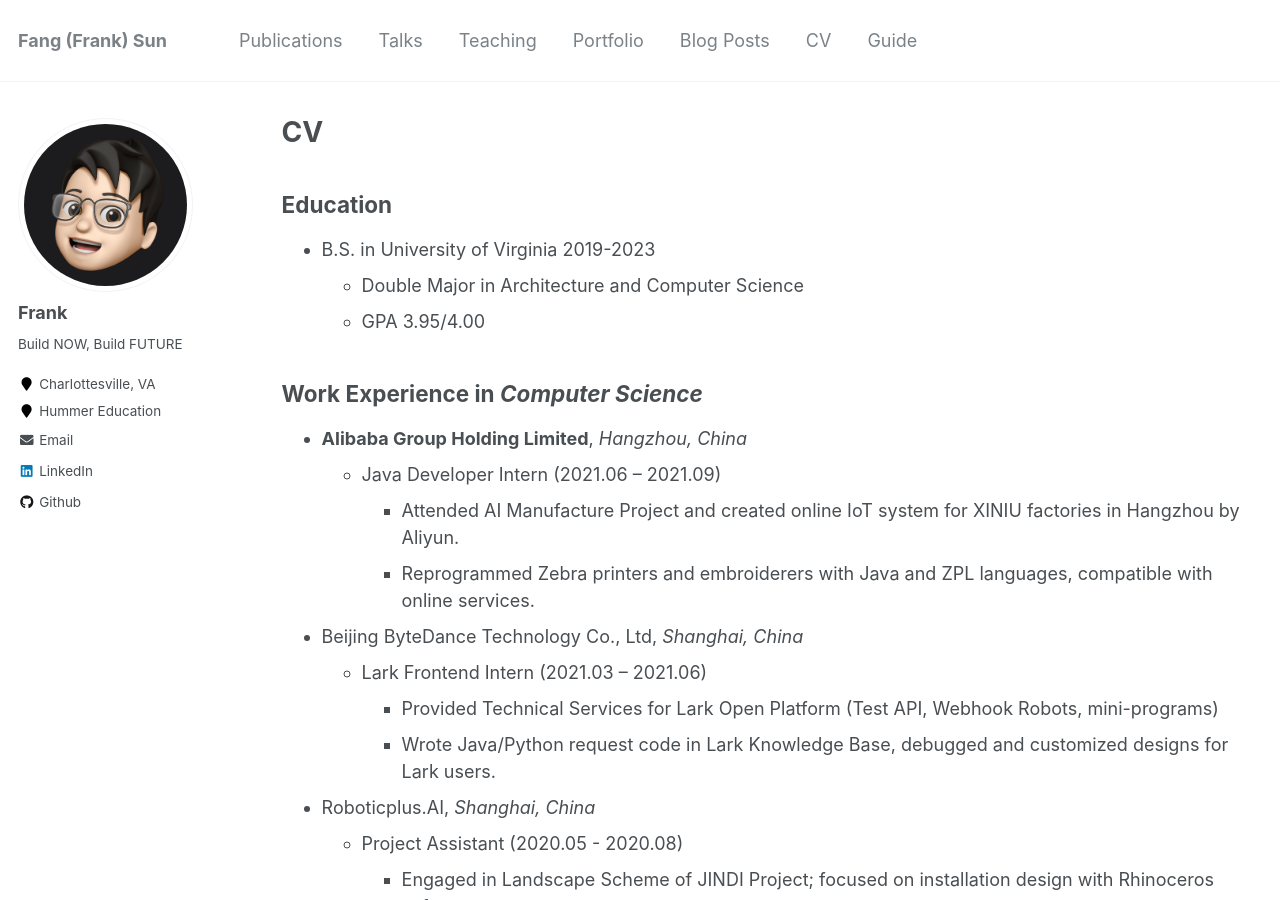
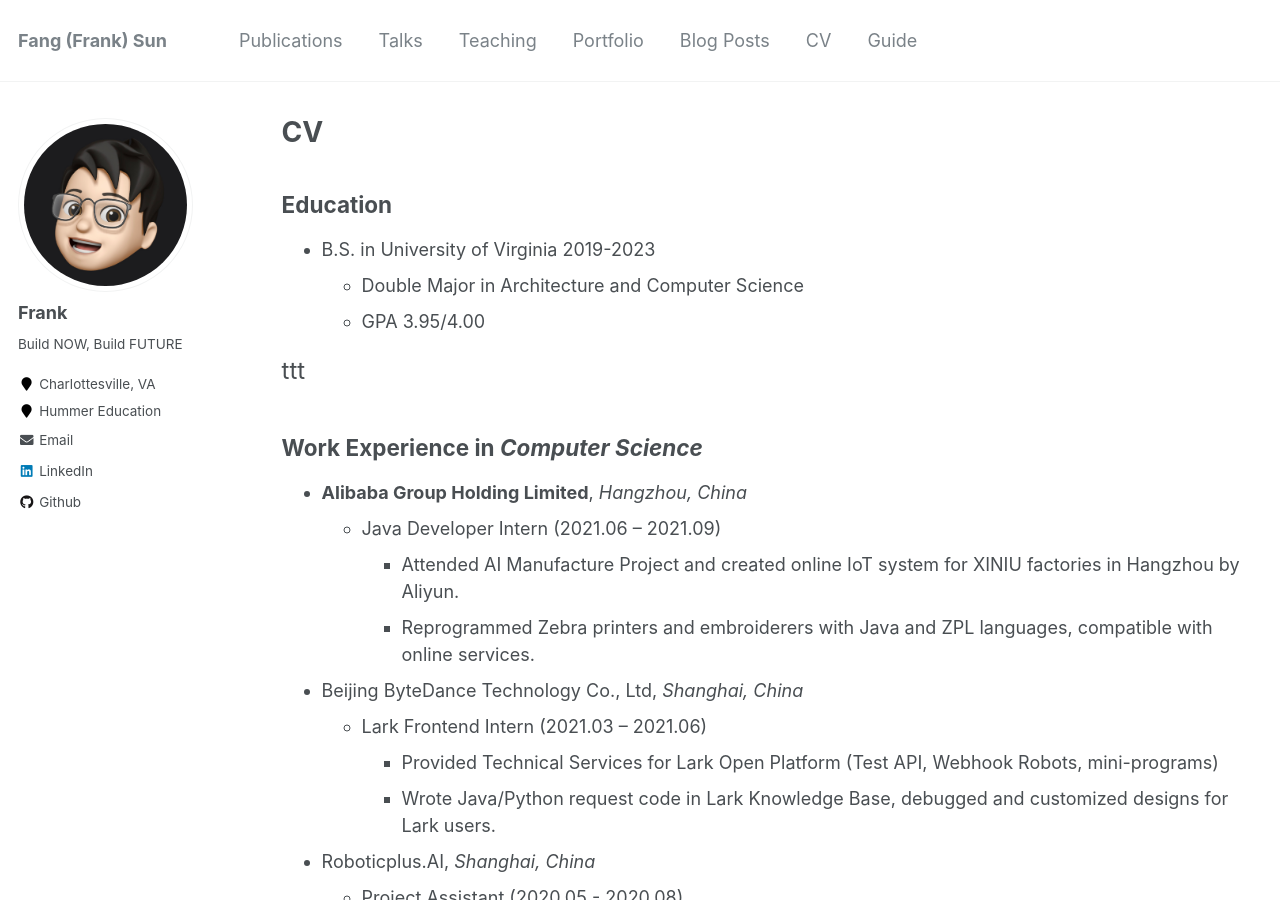
Before and after one commit to FangFrankSun/AcademicPage, a Jekyll site: the page built from _pages/cv.md, in a window 1280 px wide and 900 px high. Built offline with Jekyll 4.4.1, drawn with Linux system fonts in a browser that asks for light colours.

Commit message:
Update cv.md

```diff
--- a/_pages/cv.md
+++ b/_pages/cv.md
@@ -15,6 +15,7 @@ Education
   * Double Major in Architecture and Computer Science
   * GPA 3.95/4.00
 
+<font size = 5> ttt </font>
 
 Work Experience in *Computer Science*
 ---
```
